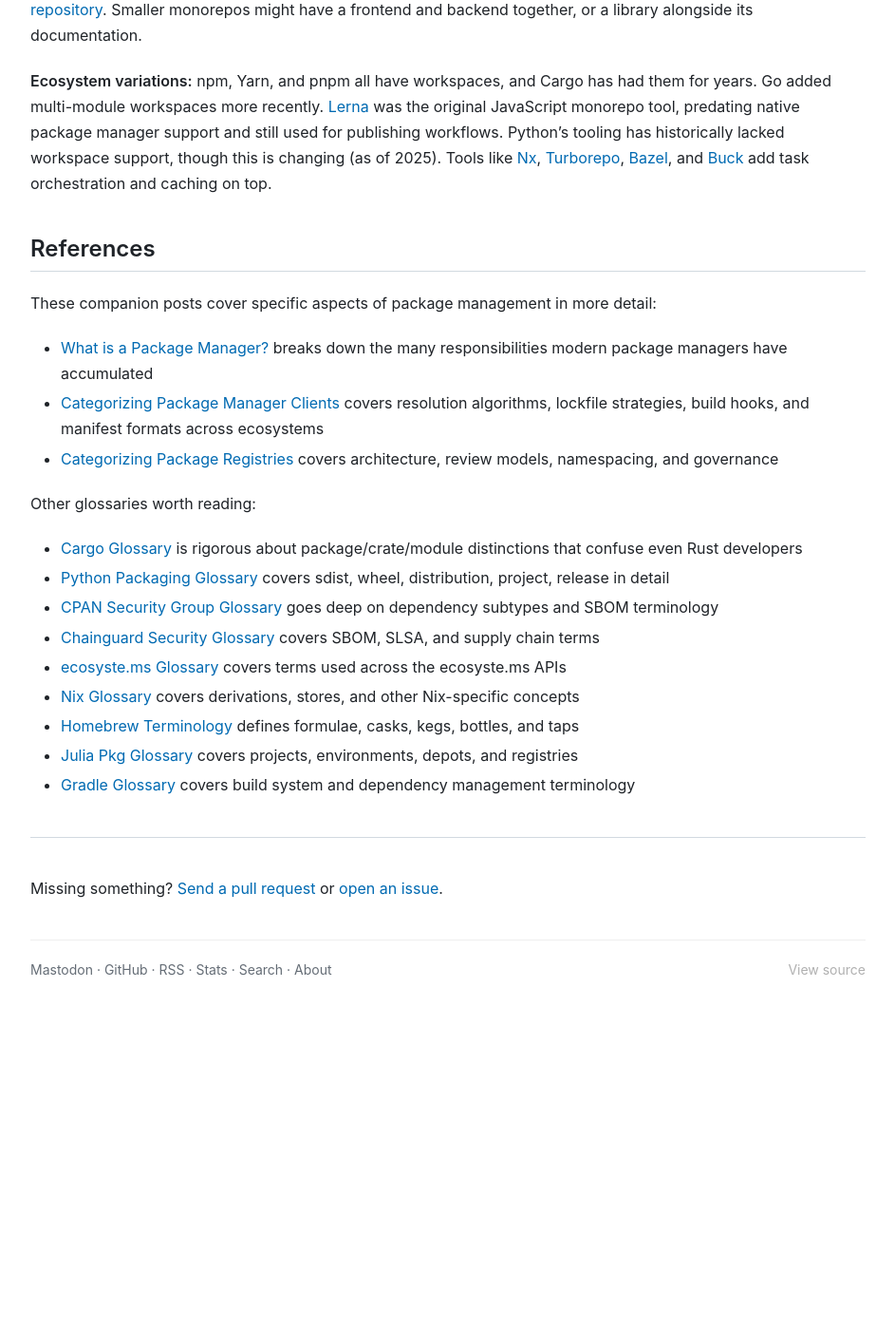
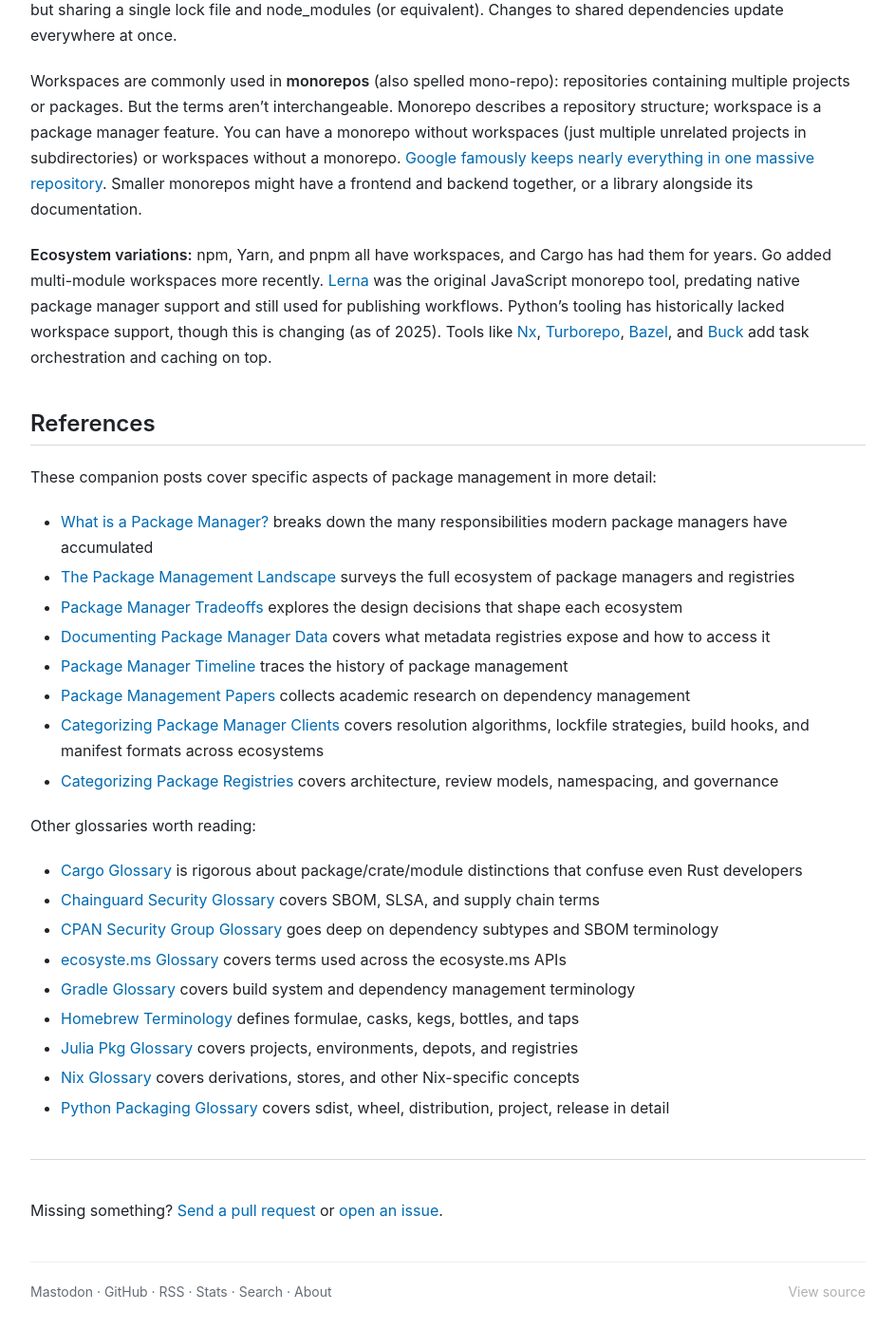
Before and after one commit to andrew/nesbitt.io, a Jekyll site: the page built from _posts/2026-01-13-package-manager-glossary.md, in a window 1280 px wide and 1400 px high, scrolled down 9454 px. Shown: the whole window at 95% size, without its empty margins (168-1111 px from the left). Built offline with Jekyll 4.4.1, drawn with Linux system fonts in a browser that asks for light colours; before the commit the page ends 10515 px from its top, so only the background shows below that; some of the changed text lies outside the part shown.

Commit message:
Update package manager glossary with ecosystem variations and additional resources

```diff
--- a/_posts/2026-01-13-package-manager-glossary.md
+++ b/_posts/2026-01-13-package-manager-glossary.md
@@ -41,7 +41,7 @@
 
 Often shortened to "lib." Code intended to be used by other code rather than run directly. The alternative is an application or CLI tool, which is run directly by users. Both get distributed as packages, and many packages contain both (a library and an executable that uses it).
 
-**Ecosystem variations:** Rust distinguishes library crates from binary crates. npm packages can declare a `main` entry point (library) and `bin` entry points (executables) in the same package. The terminology is mostly consistent across ecosystems, though some people use "library" only for compiled languages.
+**Ecosystem variations:** Rust distinguishes library crates from binary crates. npm packages can declare a `main` entry point (library) and `bin` entry points (executables) in the same package. Julia formalizes this as "application vs library" in its package system. The terminology is mostly consistent across ecosystems, though some people use "library" only for compiled languages.
 
 ## Dependency
 
@@ -147,7 +147,7 @@
 
 Packages can be distributed as source code or as pre-compiled binaries. Source packages are portable across platforms but require build tools and can be slow to install. Binary packages are fast to install but must be built separately for each platform and architecture.
 
-**Ecosystem variations:** Python distinguishes sdist (source) from wheels (binary), and PyPI serves both. npm and Go are source-only. Debian, RPM, and Homebrew are binary-only. Rust's crates.io is source-only, though [cargo-binstall](https://github.com/cargo-bins/cargo-binstall) can fetch pre-built binaries from elsewhere. The choice affects install speed, portability, and whether users need compilers.
+**Ecosystem variations:** Python distinguishes sdist (source) from wheels (binary), and PyPI serves both. npm and Go are source-only. Debian, RPM, and Homebrew are binary-only. Rust's crates.io is source-only, though [cargo-binstall](https://github.com/cargo-bins/cargo-binstall) can fetch pre-built binaries from elsewhere. Binary packages often have **variants** for different platforms, architectures, or build configurations. A Python wheel might have variants for macOS ARM, Linux x86, and Windows. Homebrew bottles are pre-built for specific macOS versions. The choice affects install speed, portability, and whether users need compilers.
 
 ## Artifact
 
@@ -172,6 +172,8 @@
 Common constraint syntaxes: `>=1.0.0` (at least), `^1.0.0` (compatible with), `~1.0.0` (approximately), `1.0.0` (exactly). The caret and tilde mean different things in different ecosystems, which is a constant source of confusion.
 
 **Ecosystem variations:** npm's `^` means "compatible changes" (minor and patch updates for 1.x, patch only for 0.x), and Cargo follows the same semantics. Bundler's `~>` is the pessimistic constraint operator, and the number of version segments matters: `~> 1.0` allows any 1.x, but `~> 1.0.0` only allows 1.0.x. pip uses `>=`, `==`, and `~=` with different meanings than the npm-style operators. Poetry and uv adopted npm's caret convention. The symbols look similar across ecosystems but the semantics diverge in ways that cause real bugs.
+
+Some ecosystems support **platforms** or **BOMs** (Bill of Materials): curated sets of dependency versions known to work together. Instead of specifying constraints for each dependency, you import a platform that provides tested-compatible versions for a whole stack. Gradle and Maven use this pattern heavily for Spring and other frameworks.
 
 ## Resolution
 
@@ -210,20 +212,25 @@
 These companion posts cover specific aspects of package management in more detail:
 
 - [What is a Package Manager?](/2025/12/02/what-is-a-package-manager.html) breaks down the many responsibilities modern package managers have accumulated
+- [The Package Management Landscape](/2026/01/03/the-package-management-landscape.html) surveys the full ecosystem of package managers and registries
+- [Package Manager Tradeoffs](/2025/12/05/package-manager-tradeoffs.html) explores the design decisions that shape each ecosystem
+- [Documenting Package Manager Data](/2025/11/30/documenting-package-manager-data.html) covers what metadata registries expose and how to access it
+- [Package Manager Timeline](/2025/11/15/package-manager-timeline.html) traces the history of package management
+- [Package Management Papers](/2025/11/13/package-management-papers.html) collects academic research on dependency management
 - [Categorizing Package Manager Clients](/2025/12/29/categorizing-package-manager-clients.html) covers resolution algorithms, lockfile strategies, build hooks, and manifest formats across ecosystems
 - [Categorizing Package Registries](/2025/12/29/categorizing-package-registries.html) covers architecture, review models, namespacing, and governance
 
 Other glossaries worth reading:
 
 - [Cargo Glossary](https://doc.rust-lang.org/cargo/appendix/glossary.html) is rigorous about package/crate/module distinctions that confuse even Rust developers
-- [Python Packaging Glossary](https://packaging.python.org/en/latest/glossary/) covers sdist, wheel, distribution, project, release in detail
+- [Chainguard Security Glossary](https://edu.chainguard.dev/software-security/glossary) covers SBOM, SLSA, and supply chain terms
 - [CPAN Security Group Glossary](https://security.metacpan.org/docs/glossary) goes deep on dependency subtypes and SBOM terminology
-- [Chainguard Security Glossary](https://edu.chainguard.dev/software-security/glossary) covers SBOM, SLSA, and supply chain terms
 - [ecosyste.ms Glossary](https://docs.ecosyste.ms/docs/guides/glossary/) covers terms used across the ecosyste.ms APIs
-- [Nix Glossary](https://nix.dev/manual/nix/stable/glossary) covers derivations, stores, and other Nix-specific concepts
+- [Gradle Glossary](https://docs.gradle.org/current/userguide/glossary.html) covers build system and dependency management terminology
 - [Homebrew Terminology](https://docs.brew.sh/Formula-Cookbook#terminology) defines formulae, casks, kegs, bottles, and taps
 - [Julia Pkg Glossary](https://pkgdocs.julialang.org/v1/glossary/) covers projects, environments, depots, and registries
-- [Gradle Glossary](https://docs.gradle.org/current/userguide/glossary.html) covers build system and dependency management terminology
+- [Nix Glossary](https://nix.dev/manual/nix/stable/glossary) covers derivations, stores, and other Nix-specific concepts
+- [Python Packaging Glossary](https://packaging.python.org/en/latest/glossary/) covers sdist, wheel, distribution, project, release in detail
 
 ---
 
```
Also changed, not shown: _data/stats.json (+4 -4 lines).
